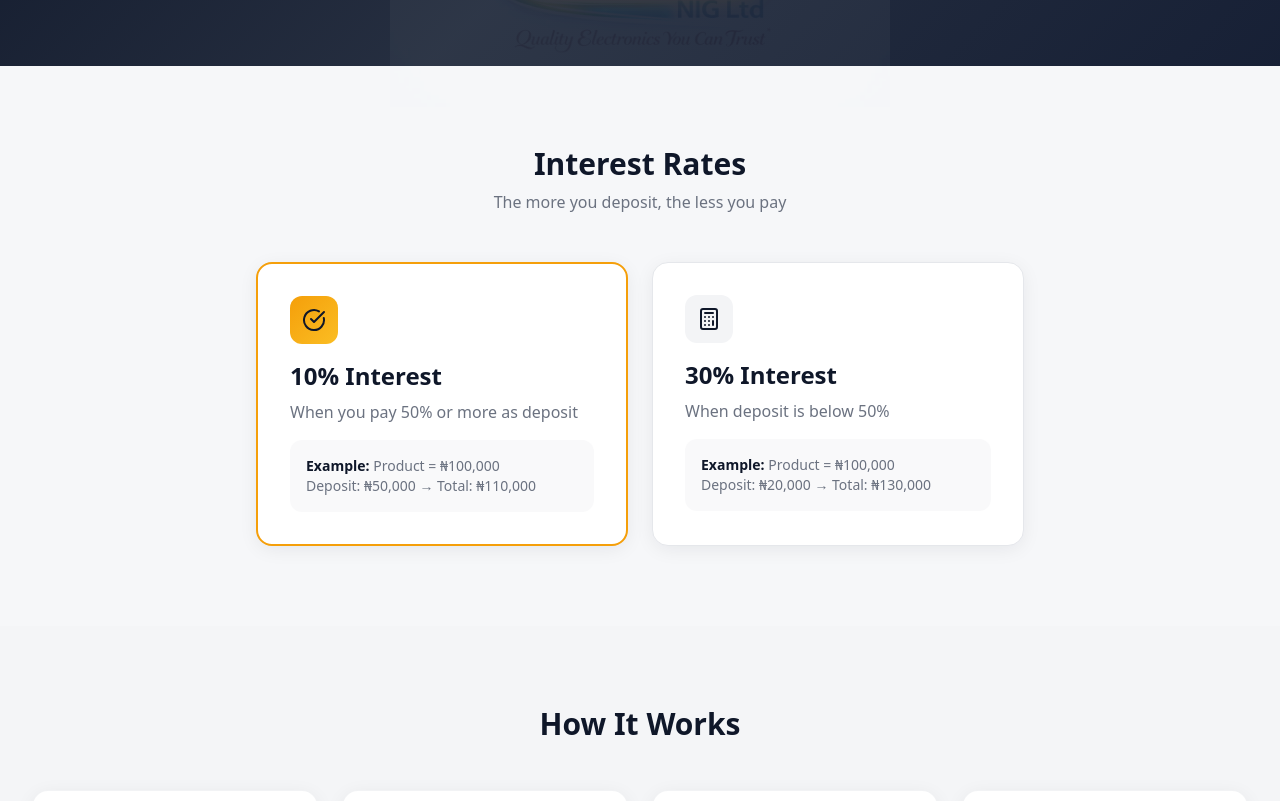
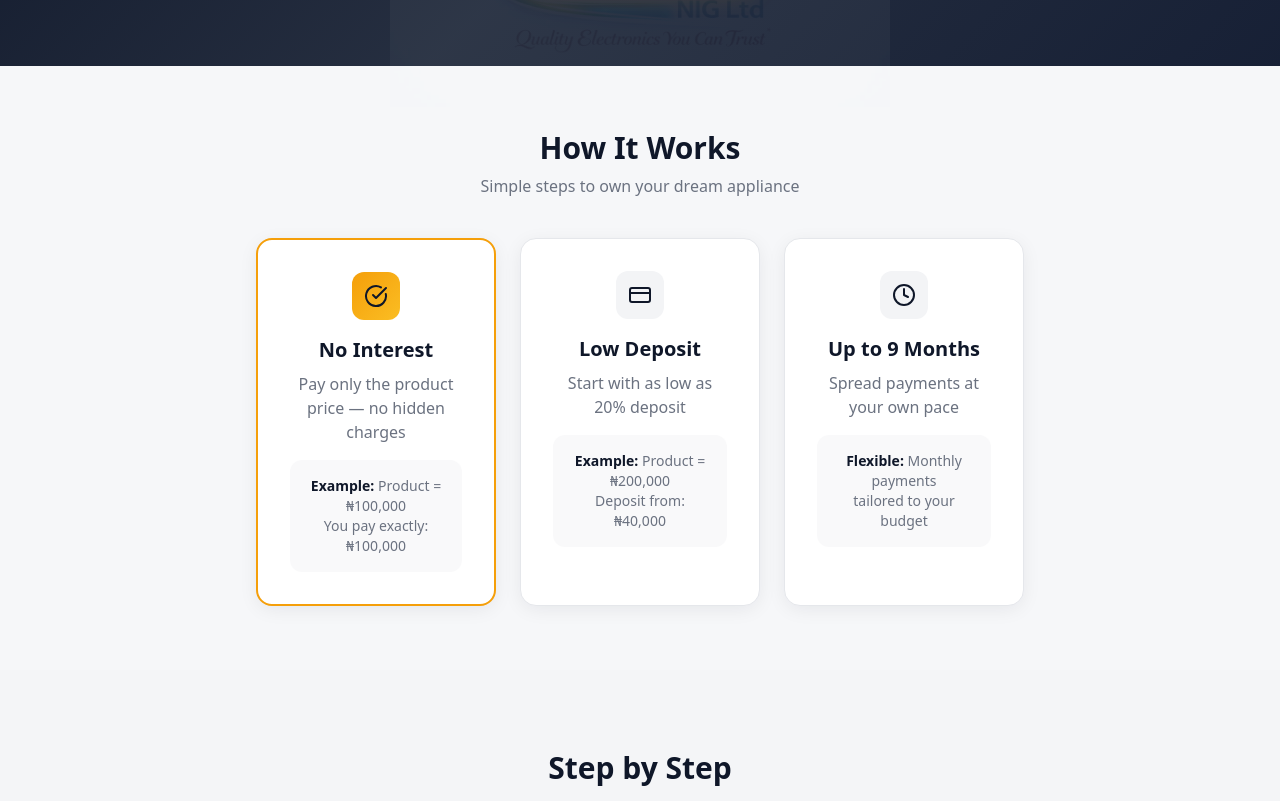
Before and after one commit to visibyltech/ola-store, a React (Vite) app: page /easybuy in a window 1280 px wide. Shown: the part 460-1261 px from the top of the page. Built offline with nearby package versions, Linux system fonts and the light colour scheme; the HTML template or start-up script is replaced by a standard one.

Commit message:
rename: EasyBuy → Save to Buy page; remove interest rates section

```diff
--- a/src/pages/EasyBuy.tsx
+++ b/src/pages/EasyBuy.tsx
@@ -1,5 +1,5 @@
 import { motion } from "framer-motion";
-import { Calculator, CreditCard, Clock, CheckCircle, ArrowRight } from "lucide-react";
+import { CreditCard, Clock, CheckCircle, ArrowRight } from "lucide-react";
 import { Link } from "react-router-dom";
 import Navbar from "@/components/Navbar";
 import Footer from "@/components/Footer";
@@ -9,7 +9,7 @@ import { formatPrice } from "@/data/products";
 const EasyBuy = () => {
   const steps = [
     { icon: "1", title: "Choose Your Product", desc: "Browse our catalog and pick the appliance you need." },
-    { icon: "2", title: "Select EasyBuy", desc: "Choose the installment option and set your deposit amount." },
+    { icon: "2", title: "Select Save to Buy", desc: "Choose the installment option and set your deposit amount." },
     { icon: "3", title: "Pay Your Deposit", desc: "Make the initial payment securely via KoraPay." },
     { icon: "4", title: "Complete Payments", desc: "Pay monthly installments and get your product upon completion." },
   ];
@@ -26,11 +26,11 @@ const EasyBuy = () => {
                 Flexible Payment Plans
               </span>
               <h1 className="text-4xl lg:text-6xl font-display font-bold text-primary-foreground mb-4">
-                EasyBuy <span className="text-gradient-gold">Installments</span>
+                Save to Buy <span className="text-gradient-gold">Installments</span>
               </h1>
               <p className="text-primary-foreground/60 text-lg max-w-2xl mx-auto mb-8">
                 Own your dream electronics today with our affordable installment plans.
-                Low interest, flexible terms.
+                No interest, flexible terms.
               </p>
               <Link to="/shop">
                 <Button className="bg-gradient-gold text-accent-foreground font-semibold px-8 py-6 text-base rounded-xl shadow-gold">
@@ -41,43 +41,59 @@ const EasyBuy = () => {
           </div>
         </section>
 
-        {/* Interest Rates */}
-        <section className="py-20 container mx-auto px-4 lg:px-8">
-          <div className="text-center mb-12">
-            <h2 className="text-3xl font-display font-bold text-foreground">Interest Rates</h2>
-            <p className="text-muted-foreground mt-2">The more you deposit, the less you pay</p>
+        {/* How it works intro */}
+        <section className="py-16 container mx-auto px-4 lg:px-8">
+          <div className="text-center mb-10">
+            <h2 className="text-3xl font-display font-bold text-foreground">How It Works</h2>
+            <p className="text-muted-foreground mt-2">Simple steps to own your dream appliance</p>
           </div>
-          <div className="grid md:grid-cols-2 gap-6 max-w-3xl mx-auto">
+          <div className="grid md:grid-cols-3 gap-6 max-w-3xl mx-auto">
             <motion.div
               initial={{ opacity: 0, x: -20 }}
               whileInView={{ opacity: 1, x: 0 }}
               viewport={{ once: true }}
-              className="bg-card rounded-2xl p-8 border-2 border-accent shadow-card"
+              className="bg-card rounded-2xl p-8 border-2 border-accent shadow-card text-center"
             >
-              <div className="w-12 h-12 bg-gradient-gold rounded-xl flex items-center justify-center mb-4">
+              <div className="w-12 h-12 bg-gradient-gold rounded-xl flex items-center justify-center mb-4 mx-auto">
                 <CheckCircle className="w-6 h-6 text-accent-foreground" />
               </div>
-              <h3 className="font-display font-bold text-2xl text-foreground mb-2">10% Interest</h3>
-              <p className="text-muted-foreground mb-4">When you pay 50% or more as deposit</p>
+              <h3 className="font-display font-bold text-xl text-foreground mb-2">No Interest</h3>
+              <p className="text-muted-foreground mb-4">Pay only the product price — no hidden charges</p>
               <div className="bg-secondary/50 rounded-xl p-4 text-sm text-muted-foreground">
                 <p><strong className="text-foreground">Example:</strong> Product = {formatPrice(100000)}</p>
-                <p>Deposit: {formatPrice(50000)} → Total: {formatPrice(110000)}</p>
+                <p>You pay exactly: {formatPrice(100000)}</p>
+              </div>
+            </motion.div>
+            <motion.div
+              initial={{ opacity: 0, y: 20 }}
+              whileInView={{ opacity: 1, y: 0 }}
+              viewport={{ once: true }}
+              className="bg-card rounded-2xl p-8 border border-border shadow-card text-center"
+            >
+              <div className="w-12 h-12 bg-secondary rounded-xl flex items-center justify-center mb-4 mx-auto">
+                <CreditCard className="w-6 h-6 text-foreground" />
+              </div>
+              <h3 className="font-display font-bold text-xl text-foreground mb-2">Low Deposit</h3>
+              <p className="text-muted-foreground mb-4">Start with as low as 20% deposit</p>
+              <div className="bg-secondary/50 rounded-xl p-4 text-sm text-muted-foreground">
+                <p><strong className="text-foreground">Example:</strong> Product = {formatPrice(200000)}</p>
+                <p>Deposit from: {formatPrice(40000)}</p>
               </div>
             </motion.div>
             <motion.div
               initial={{ opacity: 0, x: 20 }}
               whileInView={{ opacity: 1, x: 0 }}
               viewport={{ once: true }}
-              className="bg-card rounded-2xl p-8 border border-border shadow-card"
+              className="bg-card rounded-2xl p-8 border border-border shadow-card text-center"
             >
-              <div className="w-12 h-12 bg-secondary rounded-xl flex items-center justify-center mb-4">
-                <Calculator className="w-6 h-6 text-foreground" />
+              <div className="w-12 h-12 bg-secondary rounded-xl flex items-center justify-center mb-4 mx-auto">
+                <Clock className="w-6 h-6 text-foreground" />
               </div>
-              <h3 className="font-display font-bold text-2xl text-foreground mb-2">30% Interest</h3>
-              <p className="text-muted-foreground mb-4">When deposit is below 50%</p>
+              <h3 className="font-display font-bold text-xl text-foreground mb-2">Up to 9 Months</h3>
+              <p className="text-muted-foreground mb-4">Spread payments at your own pace</p>
               <div className="bg-secondary/50 rounded-xl p-4 text-sm text-muted-foreground">
-                <p><strong className="text-foreground">Example:</strong> Product = {formatPrice(100000)}</p>
-                <p>Deposit: {formatPrice(20000)} → Total: {formatPrice(130000)}</p>
+                <p><strong className="text-foreground">Flexible:</strong> Monthly payments</p>
+                <p>tailored to your budget</p>
               </div>
             </motion.div>
           </div>
@@ -87,7 +103,7 @@ const EasyBuy = () => {
         <section className="py-20 bg-secondary/50">
           <div className="container mx-auto px-4 lg:px-8">
             <div className="text-center mb-12">
-              <h2 className="text-3xl font-display font-bold text-foreground">How It Works</h2>
+              <h2 className="text-3xl font-display font-bold text-foreground">Step by Step</h2>
             </div>
             <div className="grid sm:grid-cols-2 lg:grid-cols-4 gap-6">
               {steps.map((step, i) => (
```
